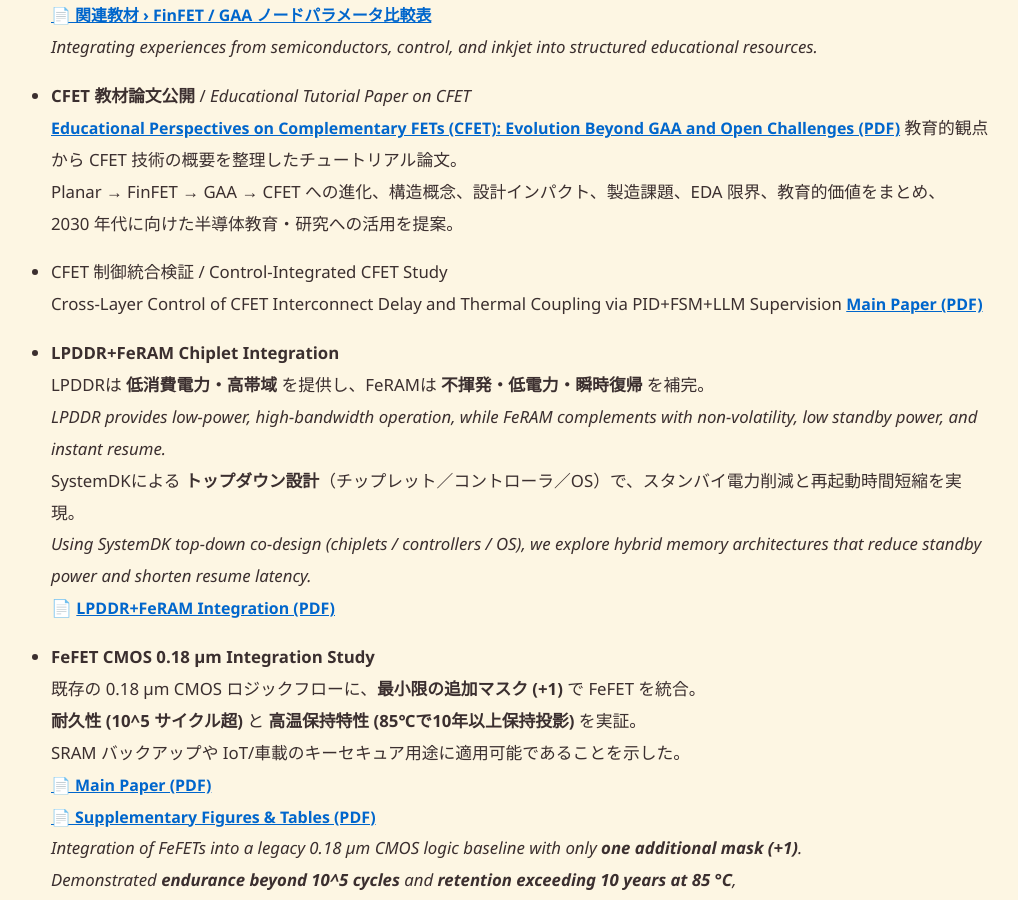
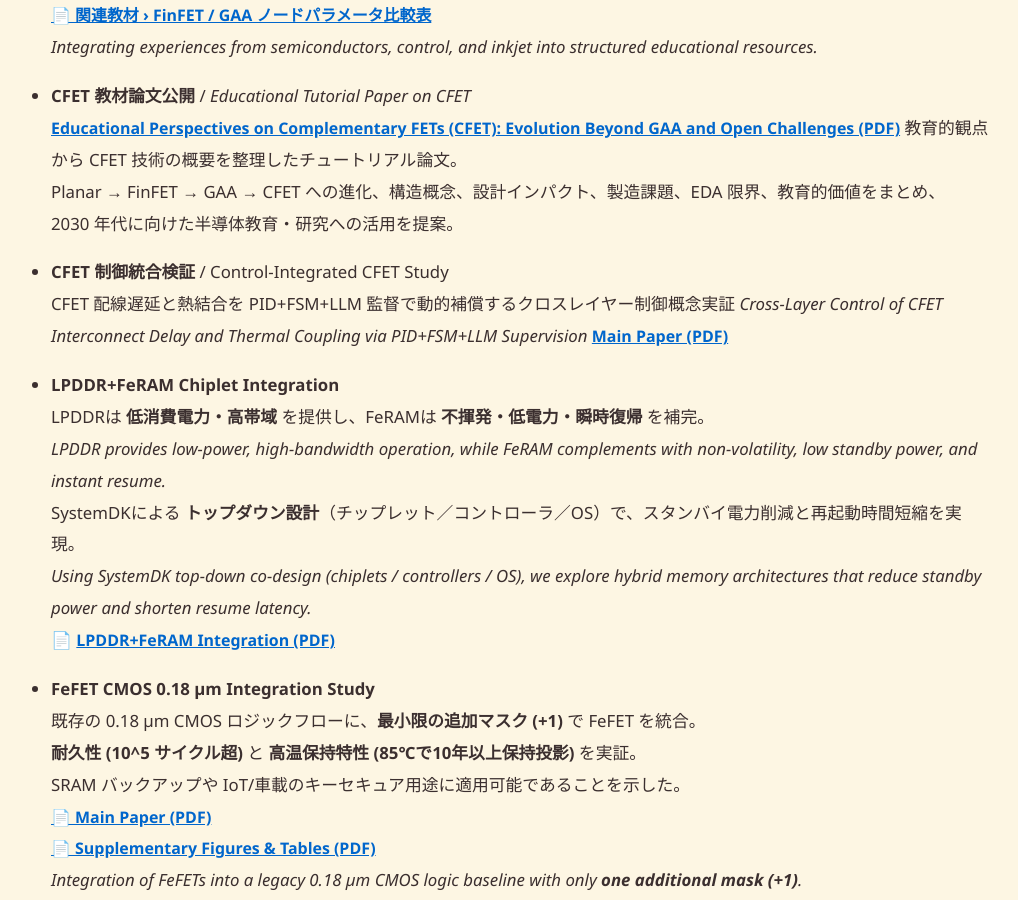
Before and after one commit to Samizo-AITL/Samizo-AITL.github.io, a Jekyll site: the page built from about/career-summary/index.md, in a window 1280 px wide and 900 px high, scrolled down 2476 px. Shown: the whole window, without its empty margins (139-1157 px from the left). Built offline with Jekyll 4.4.1, drawn with Linux system fonts in a browser that asks for light colours.

Commit message:
Update index.md

```diff
--- a/about/career-summary/index.md
+++ b/about/career-summary/index.md
@@ -92,8 +92,9 @@ description: "半導体・制御・インクジェット・教育の横断経験
   Planar → FinFET → GAA → CFET への進化、構造概念、設計インパクト、製造課題、EDA 限界、教育的価値をまとめ、
   2030 年代に向けた半導体教育・研究への活用を提案。
 
-- CFET 制御統合検証 / Control-Integrated CFET Study
-  Cross-Layer Control of CFET Interconnect Delay and Thermal Coupling via PID+FSM+LLM Supervision
+- **CFET 制御統合検証** / Control-Integrated CFET Study
+  CFET 配線遅延と熱結合を PID+FSM+LLM 監督で動的補償するクロスレイヤー制御概念実証
+  *Cross-Layer Control of CFET Interconnect Delay and Thermal Coupling via PID+FSM+LLM Supervision*
   [Main Paper (PDF)](cfet_ctrl2025.pdf)
 
 - **LPDDR+FeRAM Chiplet Integration**
```
